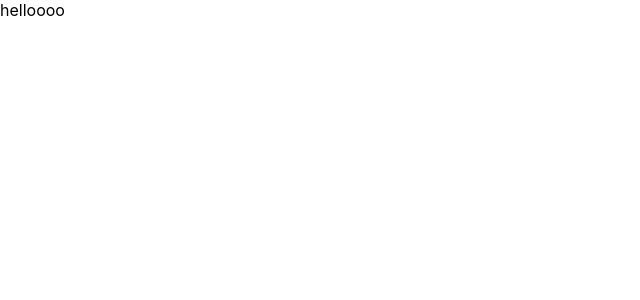
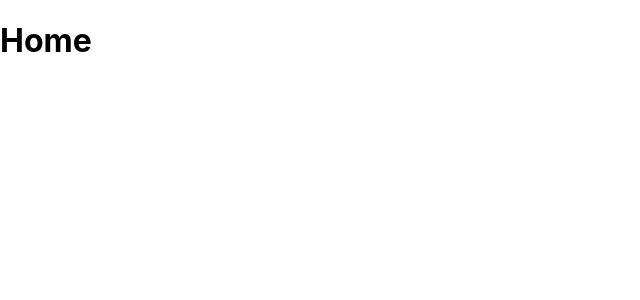
Before and after one commit to jaclynsunardi/ProduHacks-2024, a React (Create React App) app: page /home in a window 1280 px wide. Shown: the top 300 px of the page, without its empty margins (0-640 px from the left). Built offline with nearby package versions, Linux system fonts and the light colour scheme.

Commit message:
added home screen

```diff
--- a/src/App.js
+++ b/src/App.js
@@ -1,4 +1,3 @@
-import logo from './logo.svg';
 import './App.css';
 
 function App() {
--- a/src/index.js
+++ b/src/index.js
@@ -5,18 +5,18 @@ import {
   RouterProvider,
 } from "react-router-dom";
 import './index.css';
-import App from './App';
 import reportWebVitals from './reportWebVitals';
 import LoadingScreen from './pages/loadingScreen';
+import HomeScreen from './pages/homeScreen';
 
 const router = createBrowserRouter([
   {
     path: "/",
-    element: <App />,
+    element: <LoadingScreen />,
   },
   {
     path: "/home",
-    element: <LoadingScreen />,
+    element: <HomeScreen />,
   },
 ]);
 
--- a/src/pages/homeScreen.js
+++ b/src/pages/homeScreen.js
@@ -0,0 +1,7 @@
+export default function HomeScreen () {
+  return (
+      <div>
+        <h1>Home</h1>
+      </div>
+  );
+}
--- a/src/pages/loadingScreen.js
+++ b/src/pages/loadingScreen.js
@@ -1,5 +1,7 @@
 export default function LoadingScreen () {
   return (
-      <div>helloooo</div>
+    <div className = "Loading_Screen">
+      <img src = "Logo.png" alt = "Logo"/>
+    </div>
   );
 }
```
Also changed, not shown: src/logo.svg (deleted).
